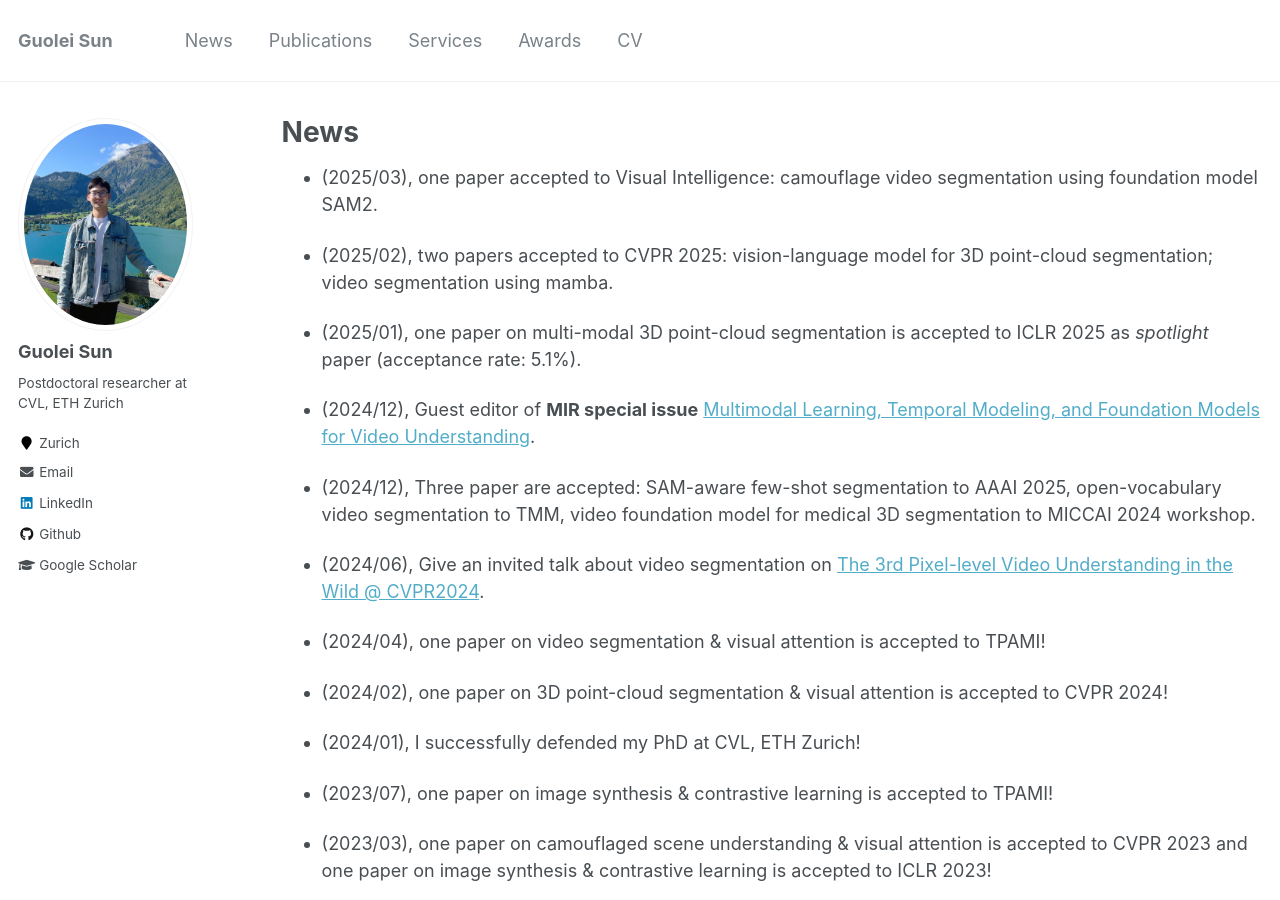
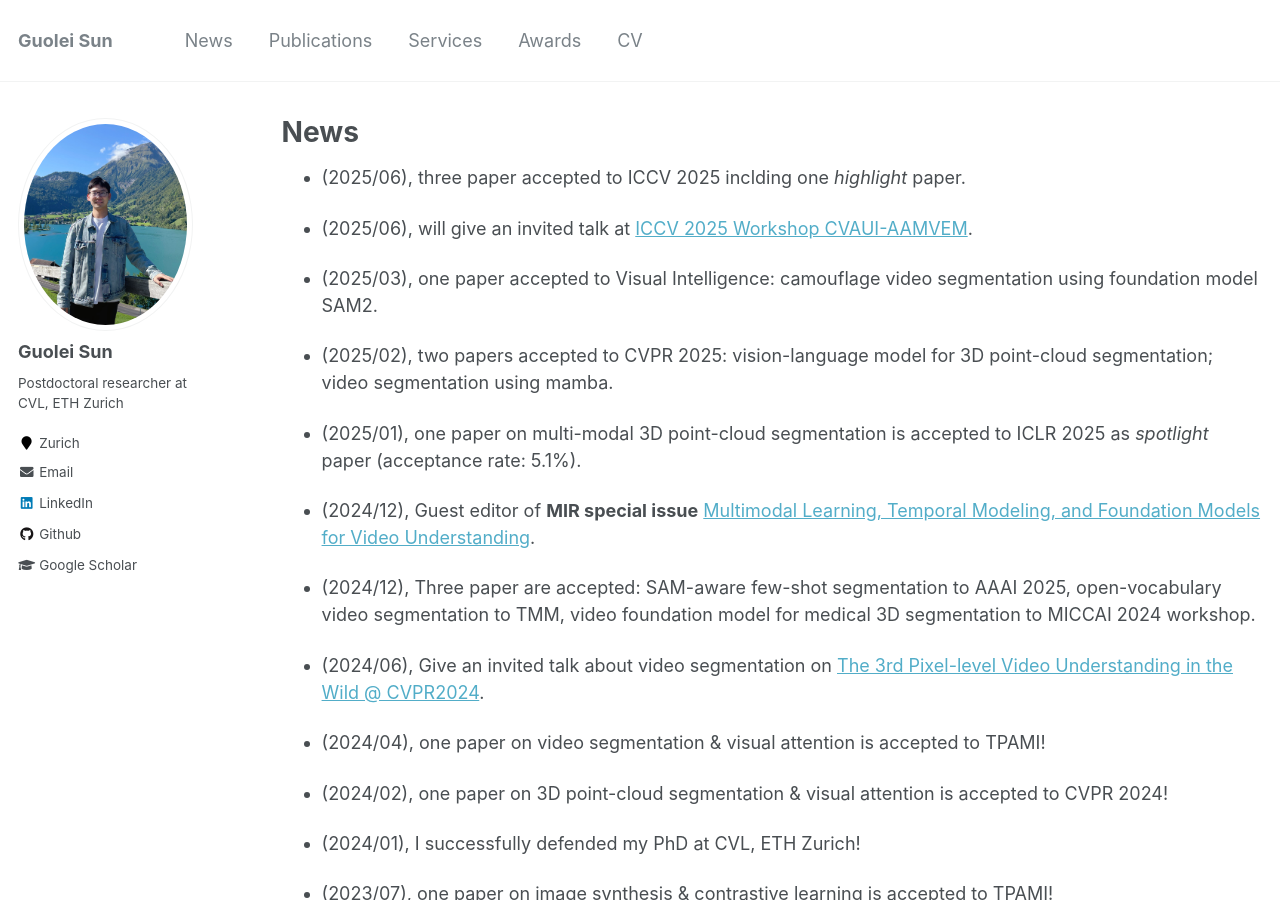
Before and after one commit to GuoleiSun/GuoleiSun.github.io, a Jekyll site: the page built from _pages/markdown.md, in a window 1280 px wide and 900 px high. Built offline with Jekyll 4.4.1, drawn with Linux system fonts in a browser that asks for light colours.

Commit message:
Update markdown.md

```diff
--- a/_pages/markdown.md
+++ b/_pages/markdown.md
@@ -7,6 +7,10 @@ redirect_from:
   - /md/
   - /markdown.html
 ---
+* (2025/06), three paper accepted to ICCV 2025 inclding one *highlight* paper.
+
+* (2025/06),  will give an invited talk at <a href="https://vap.aau.dk/marinevision/speakers/">ICCV 2025 Workshop CVAUI-AAMVEM</a>.
+
 * (2025/03), one paper accepted to Visual Intelligence: camouflage video segmentation using foundation model SAM2.
 
 * (2025/02), two papers accepted to CVPR 2025: vision-language model for 3D point-cloud segmentation; video segmentation using mamba.
```
